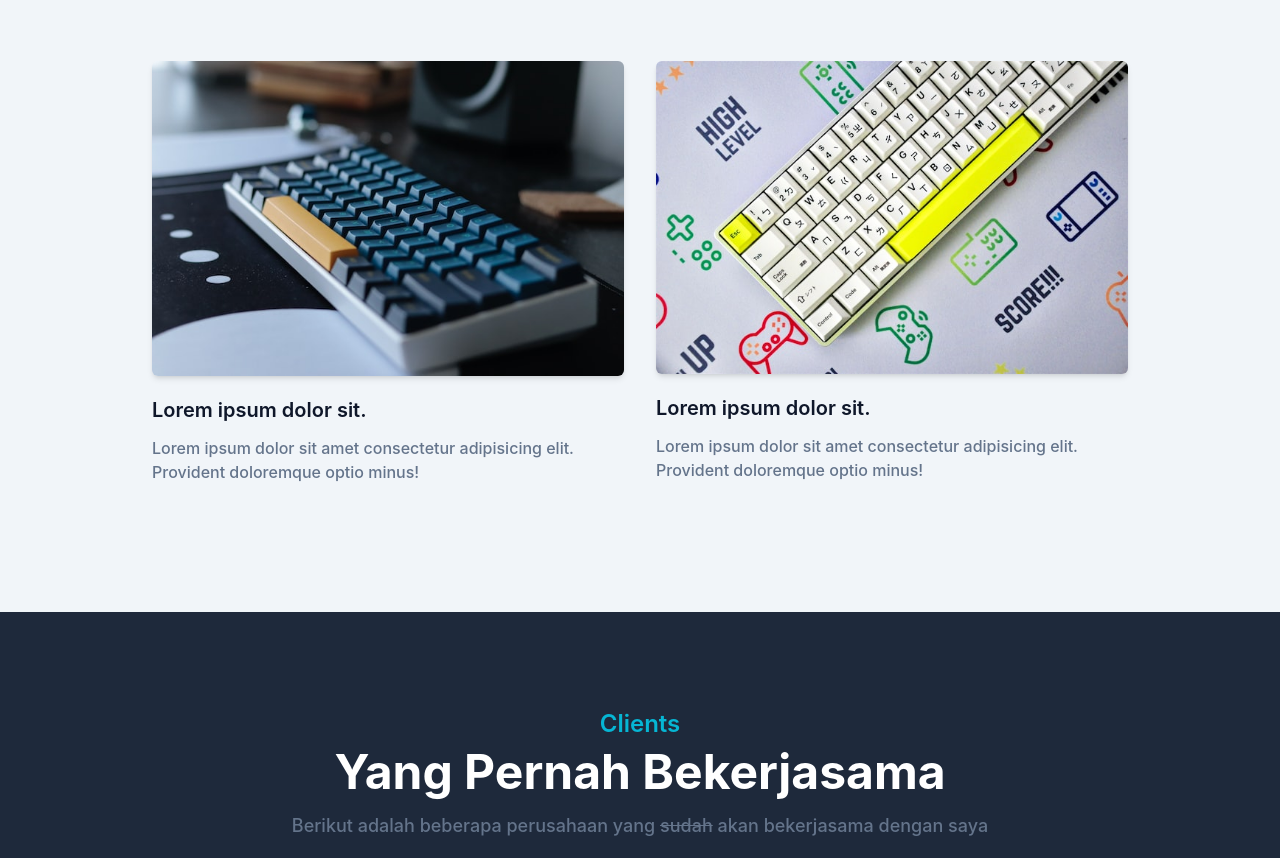
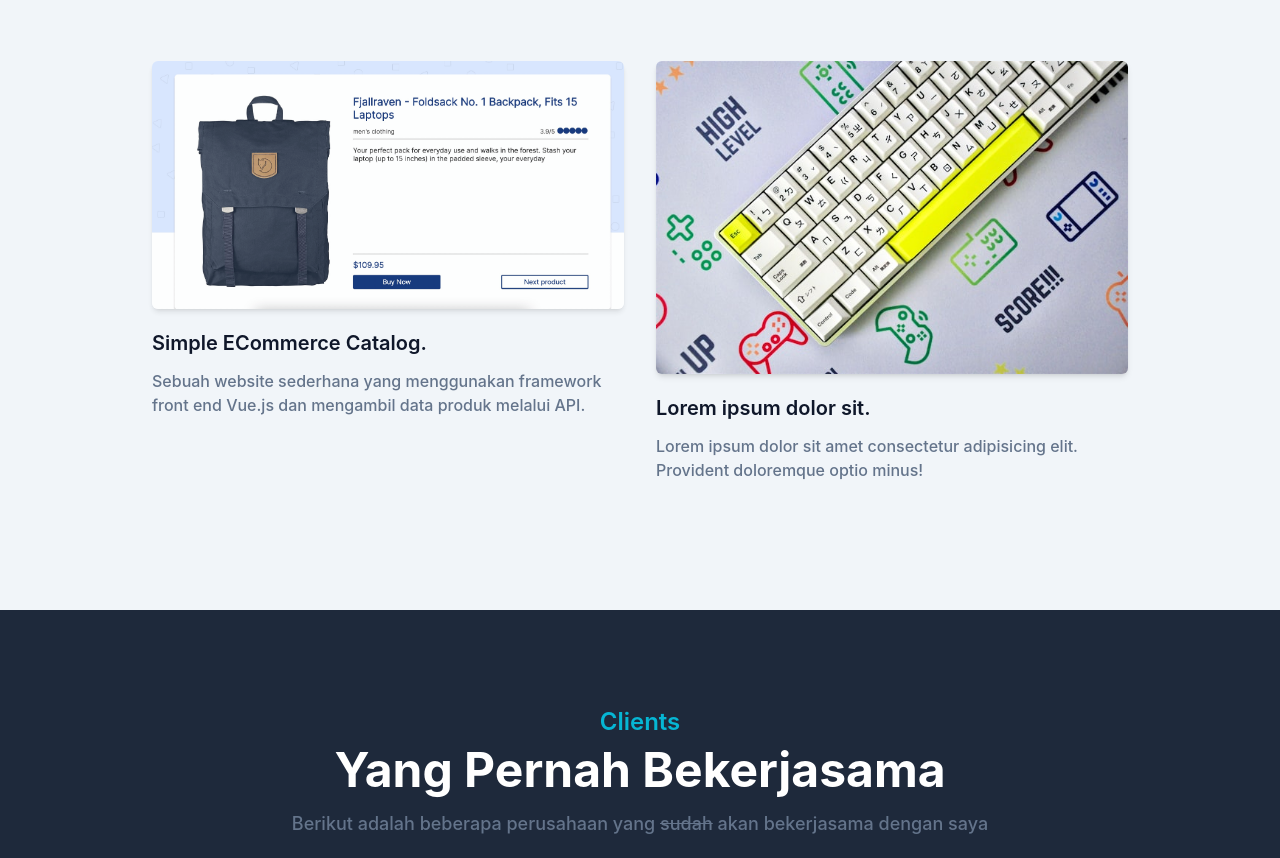
Before and after one commit to IvanLeovandi/portfolio-tailwind-css, a website: page index.html in a window 1280 px wide. Shown: the part 1775-2633 px from the top of the page. Drawn offline with Linux system fonts and the light colour scheme.

Commit message:
adding new portfolio

```diff
--- a/index.html
+++ b/index.html
@@ -175,11 +175,13 @@
                         <p class="font-medium text-base text-secondary">Sebuah website yang menyediakan berbagai arsip data KM ITB yang disajikan dalam berbagai bentuk. Bagian yang saya kerjakan adalah pembuatan komponen card dan pembaruan tampilan search bar.</p>
                     </div>
                     <div class="mb-12 p-4 md:w-1/2">
-                        <div class="rounded-md shadow-md overflow-hidden">
-                            <img src="dist/img/portfolio/3.jpg" alt="" width="w-full">
-                        </div>
-                        <h3 class="font-semibold text-dark text-xl mt-5 mb-3 dark:text-white">Lorem ipsum dolor sit.</h3>
-                        <p class="font-medium text-base text-secondary">Lorem ipsum dolor sit amet consectetur adipisicing elit. Provident doloremque optio minus!</p>
+                        <a href="https://ecommerce-catalog-vuejs.vercel.app/">
+                            <div class="rounded-md shadow-md overflow-hidden opacity-90 hover:opacity-100 hover:scale-105 transition duration-300 ease-in-out">
+                                <img src="dist/img/portfolio/ecommerce-catalog.jpg" alt="" width="w-full">
+                            </div>
+                        </a>
+                        <h3 class="font-semibold text-dark text-xl mt-5 mb-3 dark:text-white">Simple ECommerce Catalog.</h3>
+                        <p class="font-medium text-base text-secondary">Sebuah website sederhana yang menggunakan framework front end Vue.js dan mengambil data produk melalui API.</p>
                     </div>
                     <div class="mb-12 p-4 md:w-1/2">
                         <div class="rounded-md shadow-md overflow-hidden">
```
Also changed, not shown: dist/img/portfolio/ecommerce-catalog.jpg (added), 3 other files.
